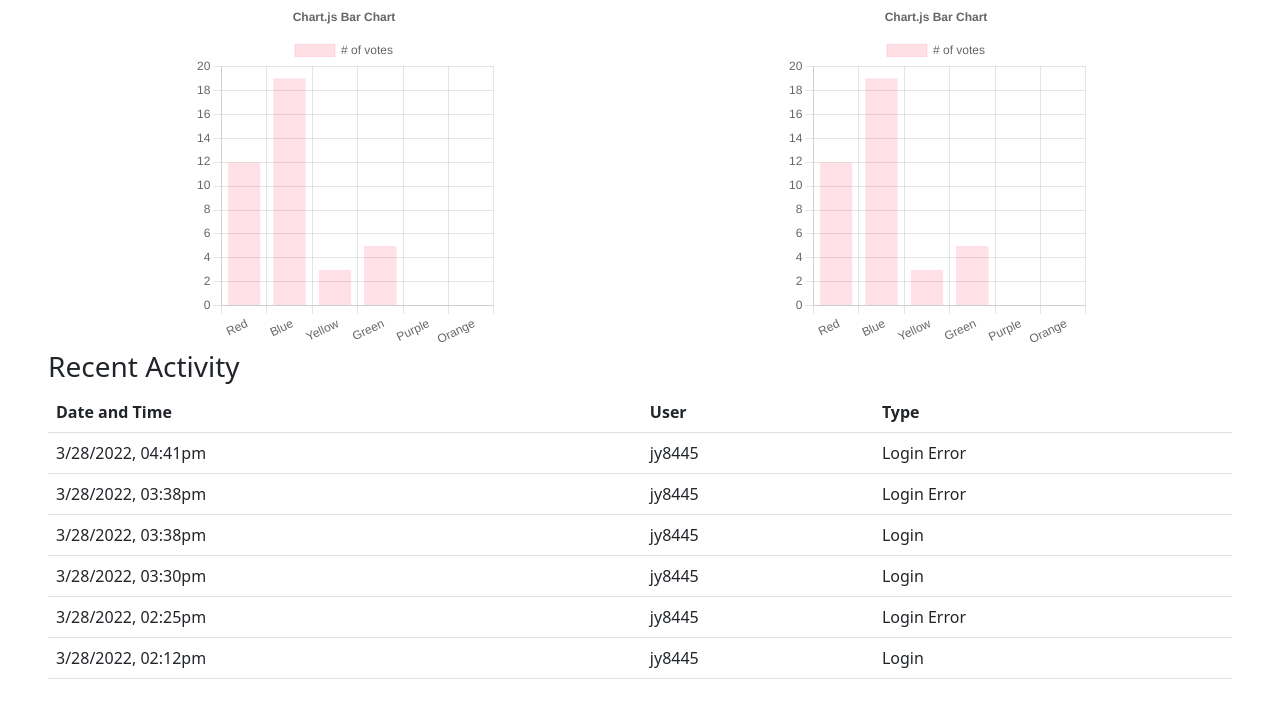
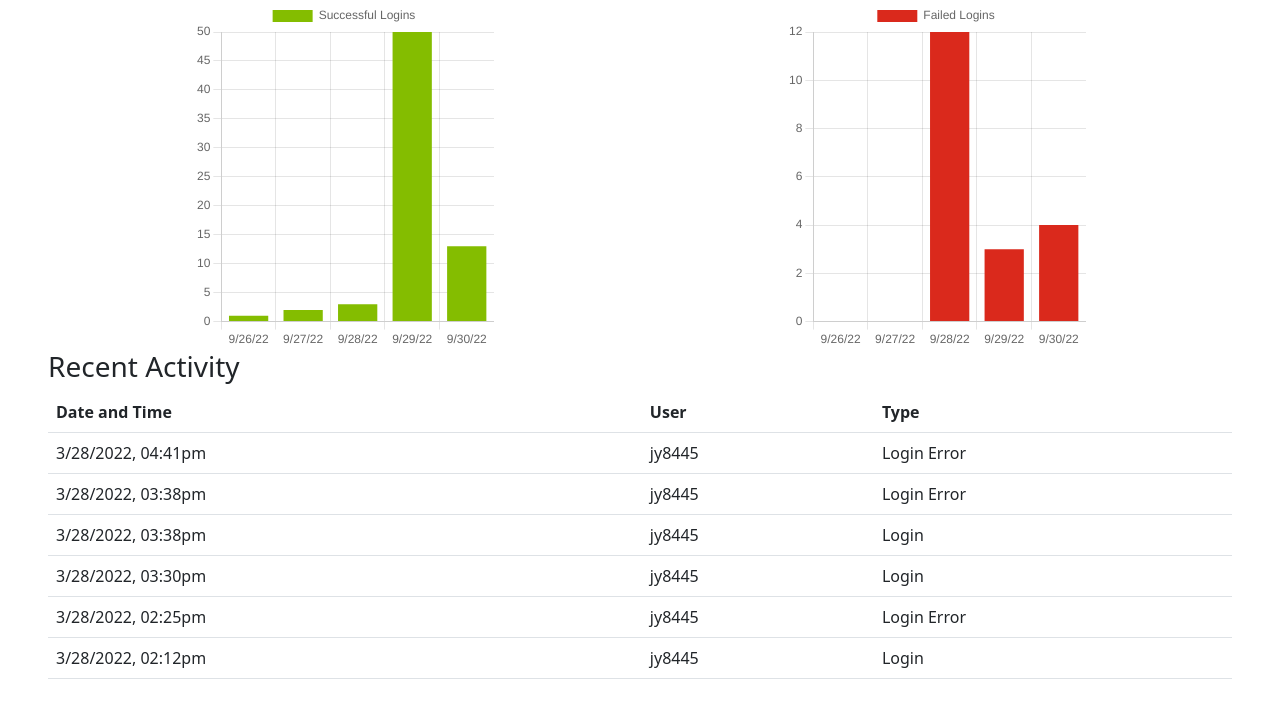
Before and after one commit to too-many-cookies/front-end, a React (Create React App) app: page /home in a window 1280 px wide. Shown: the top 718 px of the page. Built offline with nearby package versions, Linux system fonts and the light colour scheme.

Commit message:
make bar chart dynamic

```diff
--- a/src/components/BarChart.tsx
+++ b/src/components/BarChart.tsx
@@ -1,5 +1,6 @@
 import { Bar } from "react-chartjs-2";
 import styled from "styled-components";
+import { GraphData } from "../interfaces";
 
 import {
   Chart as ChartJS,
@@ -47,30 +48,29 @@ const data = {
   ],
 };
 
-const options = {
-  responsive: true,
-  maintainAspectRatio: false,
-  plugins: {
-    legend: {
-      position: "top" as const,
-    },
-    title: {
-      display: true,
-      text: "Chart.js Bar Chart",
-    },
-  },
-};
-
 const ChartWrapper = styled.div`
   max-width: 700px;
   margin: 0 auto;
   height: 350px;
 `;
 
-const BarChart: React.FunctionComponent = () => {
+const BarChart = (graphData: GraphData, title: string) => {
+  const options = {
+    responsive: true,
+    maintainAspectRatio: false,
+    plugins: {
+      legend: {
+        position: "top" as const,
+      },
+      title: {
+        display: false,
+        text: title,
+      },
+    },
+  };
   return (
     <ChartWrapper>
-      <Bar options={options} data={data} />
+      <Bar options={options} data={graphData} />
     </ChartWrapper>
   );
 };
```
